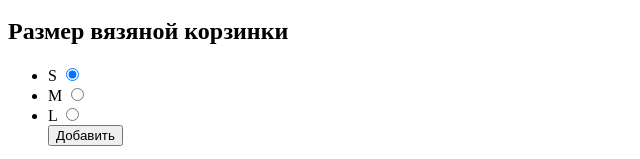
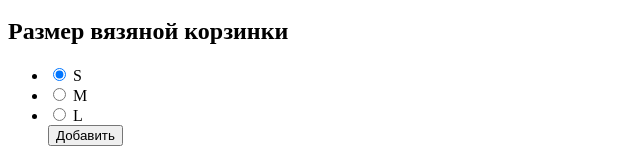
Before and after one commit to mmakeychev91/1588719-mishka-21, a website: page source/index.html in a window 1280 px wide. Shown: the part 2263-2422 px from the top of the page, 0-640 px from the left. Drawn offline with Linux system fonts and the light colour scheme.

Commit message:
Внес правки в форму.input поместил выше label

```diff
--- a/source/index.html
+++ b/source/index.html
@@ -174,16 +174,16 @@
     <form class="modal__form modal-form" action="https://echo.htmlacademy.ru/">
       <ul class="modal-form__list">
         <li class="modal-form__item">
+          <input class="modal__radio-button" type="radio" name="size" value="s-size" id="size-choice1" checked>
           <label class="madal__label" for="size-choice1">S</label>
-          <input type="radio" class="modal__radio-button" name="size" value="s-size" id="size-choice1" checked>
         </li>
         <li class="modal-form__item">
+          <input class="modal__radio-button" type="radio" name="size" value="m-size" id="size-choice1">
           <label class="madal__label" for="size-choice2">M</label>
-          <input type="radio" class="modal__radio-button" name="size" value="m-size" id="size-choice1">
         </li>
         <li class="modal-form__item">
+          <input class="modal__radio-button" type="radio" name="size" value="l-size" id="size-choice1">
           <label class="madal__label" for="size-choice3">L</label>
-          <input type="radio" class="modal__radio-button" name="size" value="l-size" id="size-choice1">
         </li>
         <button class="modal__button" type="submit">
           Добавить
```
